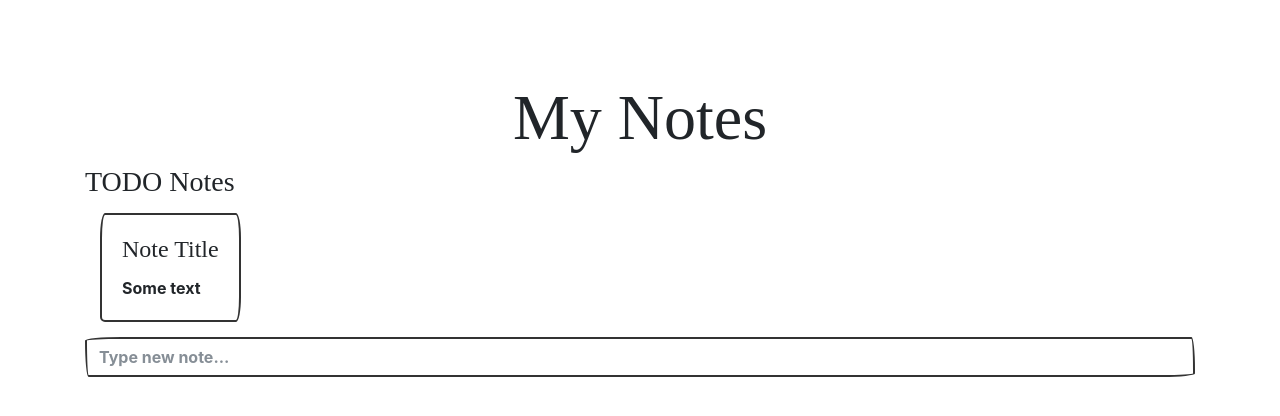
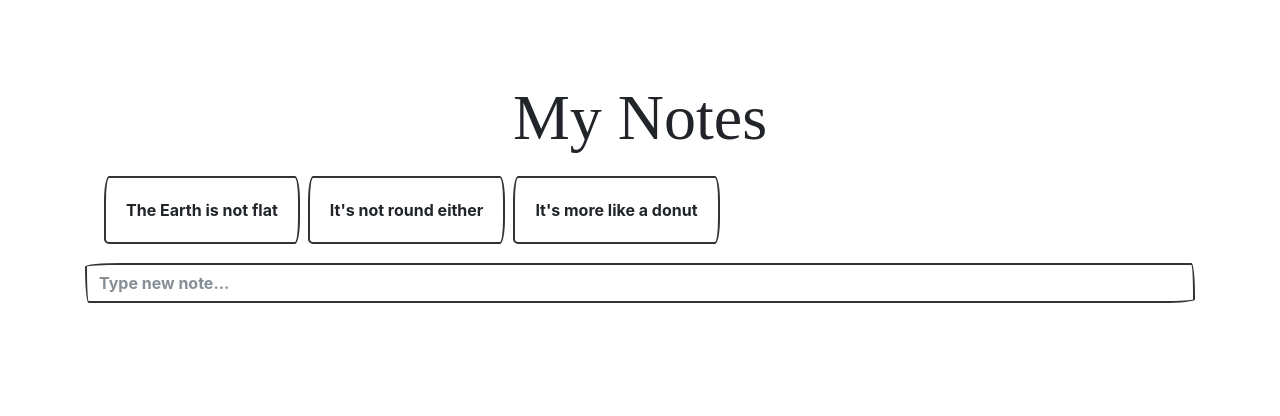
Before and after one commit to AhadJawan/react-notes, a React (Create React App) app: page / in a window 1280 px wide. Shown: the top 416 px of the page. Built offline with nearby package versions, Linux system fonts and the light colour scheme; a web font is replaced by a local one.

Commit message:
added a component to display a number of notes

```diff
--- a/src/App.js
+++ b/src/App.js
@@ -1,16 +1,35 @@
-import React from "react";
+import React, { useState } from "react";
 import "./bootstrap.min.css";
 
 import AddNote from "./components/AddNote";
 import Note from "./components/Note";
+import Notes from "./components/Notes";
+
+// import uuid from "uuid";
 
 function App() {
+  const [state, setState] = useState({
+    notes: [
+      {
+        id: 1,
+        data: "The Earth is not flat"
+      },
+      {
+        id: 2,
+        data: "It's not round either"
+      },
+      {
+        id: 3,
+        data: "It's more like a donut"
+      }
+    ]
+  });
+
   return (
-    <div className="container" style={{marginTop: '10vh'}}>
+    <div className="container" style={{ marginTop: "10vh" }}>
       <h1 style={titleStyle}>My Notes</h1>
-      <h3>TODO Notes</h3>
       <div className="d-flex" style={noteContainerStyle}>
-        <Note />
+        <Notes notes={state.notes} />
       </div>
       <AddNote />
     </div>
@@ -18,12 +37,12 @@ function App() {
 }
 
 const titleStyle = {
-  textAlign: 'center',
-  fontSize: '4rem'
-}
+  textAlign: "center",
+  fontSize: "4rem"
+};
 
 const noteContainerStyle = {
-  margin: '15px'
-}
+  margin: "15px"
+};
 
 export default App;
--- a/src/components/Note.js
+++ b/src/components/Note.js
@@ -1,11 +1,11 @@
 import React from "react";
 
-export default function Note() {
+export default function Note(props) {
   return (
-    <div className="card bg-light">
+    <div className="card bg-light" style={{margin: '4px'}}>
       <div className="card-body">
-          <h4 className="card-title">Note Title</h4>
-          <p className="card-text">Some text</p>
+          {/* <h4 className="card-title">Note Title</h4> */}
+          <p className="card-text">{props.note.data}</p>
       </div>
     </div>
   );
--- /dev/null
+++ b/src/components/Notes.js
@@ -0,0 +1,8 @@
+import React from "react";
+import Note from "./Note";
+
+export default function Notes(props) {
+  return props.notes.map(note => {
+    return <Note note={note} />;
+  });
+}
```
